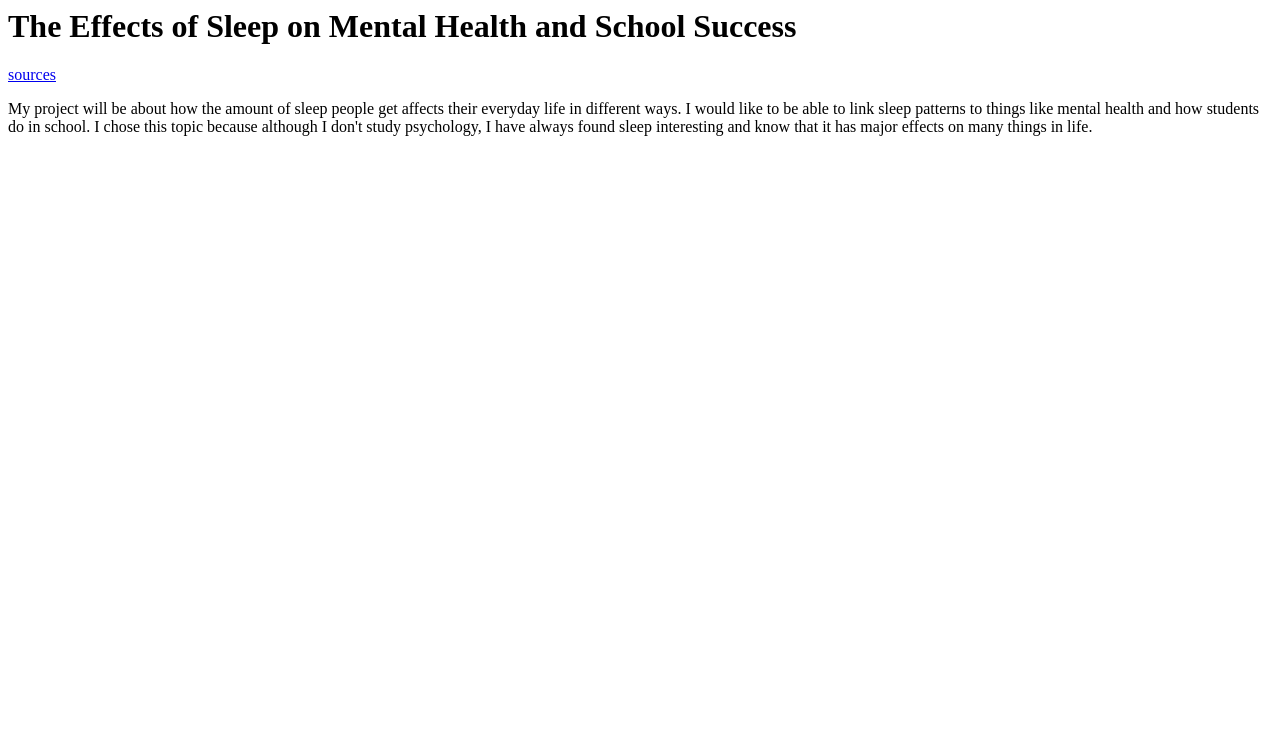
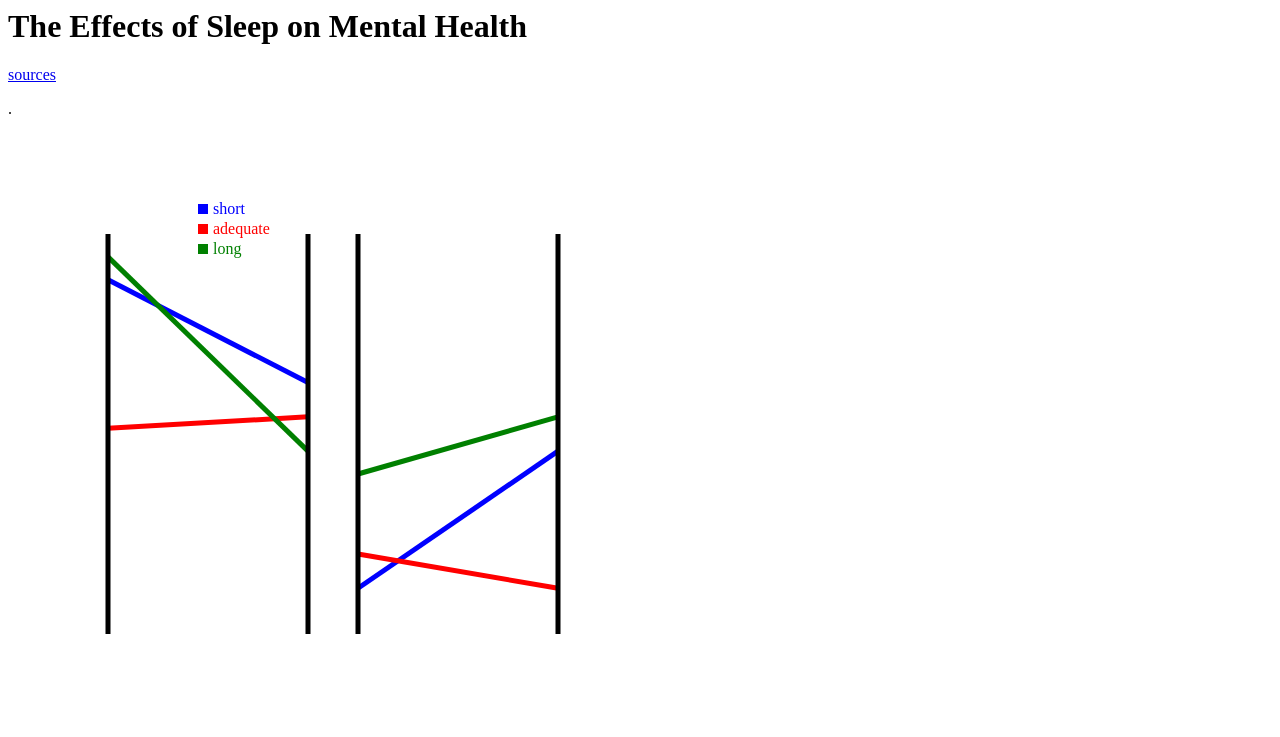
Before and after one commit to skyoung2000/SemesterProject, a plain HTML site: page index.html in a window 1280 px wide. Drawn offline with nearby package versions, Linux system fonts and the light colour scheme.

Commit message:
beginnings of slope graph

```diff
--- /dev/null
+++ b/CMDScores.csv
@@ -0,0 +1,4 @@
+DurationOfSleep,boysTime1,boysTime2,girlsTime1,girlsTime2
+short,13.1,12.2,10.4,11.6
+adequate,11.8,11.9,10.7,10.4
+long,13.3,11.6,11.4,11.9
--- a/dashboard.js
+++ b/dashboard.js
@@ -0,0 +1,199 @@
+
+var makeTranslateString = function(x,y)
+{
+    return "translate("+x+","+y+")";
+}
+//make slope graph
+var drawSlopeGraph = function(CMDScores,screen)
+{
+   // var graph = {width:100,height:200}
+   // console.log(graph)
+    var screen = {width:600, height:600}
+    var graph = d3.select("svg")
+    .append("g")
+    .attr("width",screen.width)
+    .attr("height",screen.height)
+
+
+    //upper left corner placement of slope graph
+    // chenge this to change location of whole graph
+    var graphLocX = 100
+    var graphLocY = 100
+
+    //make vertical lines
+
+    var xshift = 200
+    var lengthOfLine=400
+
+    var xScale = d3.scaleLinear()
+    .domain([10,14])
+    .range([0,400]);
+
+
+    //make slope lines
+    var slopeLines = function(graphLocX, graphLocY, xshift, lengthOfLine, color, beginning, end)
+    {
+        xScale = d3.scaleLinear()
+        .domain([10,14])
+        .range(0,lengthOfLine)
+
+        d3.select("svg")
+        .append("g")
+        .attr("class","slopeLine")
+        .append("line")
+        .style("stroke",color)
+        .style("stroke-width",5)
+        .attr("x1",graphLocX)
+        .attr("y1",graphLocY+lengthOfLine-beginning)
+        .attr("x2",graphLocX+xshift)
+        .attr("y2",graphLocY+lengthOfLine-end)
+    };
+
+
+    //why do I have to keep repeating this
+    var xScale = d3.scaleLinear()
+    .domain([10,13.5])
+    .range([0,lengthOfLine]);
+    console.log(xScale(Number(CMDScores[1].boysTime2)))
+
+    //short duration boys
+    var boysShort1 = xScale(Number(CMDScores[0].boysTime1))
+    var boysShort2 = xScale(Number(CMDScores[0].boysTime2))
+    slopeLines(graphLocX,graphLocY, xshift, lengthOfLine, "blue", boysShort1,boysShort2);
+
+    //adequate duration boys
+    var xScale = d3.scaleLinear()
+    .domain([10,13.5])
+    .range([0,lengthOfLine]);
+    var boysAdequate1 =xScale(Number(CMDScores[1].boysTime1))
+    var boysAdequate2 =xScale(Number(CMDScores[1].boysTime2))
+    console.log(boysAdequate1)
+    slopeLines(graphLocX,graphLocY, xshift, lengthOfLine, "red", boysAdequate1,boysAdequate2)
+
+    //long duration boys
+     var xScale = d3.scaleLinear()
+    .domain([10,13.5])
+    .range([0,lengthOfLine]);
+    var boysLong1 =xScale(Number(CMDScores[2].boysTime1))
+    var boysLong2 =xScale(Number(CMDScores[2].boysTime2))
+    slopeLines(graphLocX,graphLocY, xshift, lengthOfLine, "green", boysLong1,boysLong2)
+
+    var xScale = d3.scaleLinear()
+    .domain([10,13.5])
+    .range([0,lengthOfLine]);
+    var girlsShort1 = xScale(Number(CMDScores[0].girlsTime1))
+    var girlsShort2 = xScale(Number(CMDScores[0].girlsTime2))
+    slopeLines(graphLocX+xshift+50,graphLocY, xshift, lengthOfLine, "blue", girlsShort1,girlsShort2)
+
+    var xScale = d3.scaleLinear()
+    .domain([10,13.5])
+    .range([0,lengthOfLine]);
+    var girlsAdequate1 = xScale(Number(CMDScores[1].girlsTime1))
+    var girlsAdequate2 = xScale(Number(CMDScores[1].girlsTime2))
+    slopeLines(graphLocX+xshift+50,graphLocY, xshift, lengthOfLine, "red", girlsAdequate1,girlsAdequate2)
+
+    var xScale = d3.scaleLinear()
+    .domain([10,13.5])
+    .range([0,lengthOfLine]);
+    var girlsLong1 = xScale(Number(CMDScores[2].girlsTime1))
+    var girlsLong2 = xScale(Number(CMDScores[2].girlsTime2))
+    slopeLines(graphLocX+xshift+50,graphLocY, xshift, lengthOfLine, "green", girlsLong1,girlsLong2)
+
+    //make vertical lines
+    var vertLine = function(graphLocX,graphLocY,lengthOfLine, xshift)
+    {
+    d3.select("svg")
+    .append("g")
+    .attr("class", "vertLine")
+    .append("line")
+    .style("stroke","black")
+    .style("stroke-width",5)
+    .attr("x1",graphLocX+xshift)
+    .attr("y1",graphLocY)
+    .attr("x2",graphLocX+xshift)
+    .attr("y2",graphLocY+lengthOfLine)
+    }
+    var xshift = 200
+    var lengthOfLine=400
+    vertLine(graphLocX,graphLocY,lengthOfLine, 0)
+    vertLine(graphLocX,graphLocY, lengthOfLine, xshift)
+    vertLine(graphLocX,graphLocY,lengthOfLine, xshift+50)
+    vertLine(graphLocX,graphLocY,lengthOfLine, xshift*2+50)
+
+
+    //make legend
+    var drawLegend = function(graphDim,margins)
+{
+
+
+   var categories = [
+       {
+           class:"short",
+           name:"short"
+       },
+       {
+           class:"adequate",
+           name:"adequate"
+       },
+       {
+           class:"long",
+           name:"long"
+       }
+    ]
+
+var legend = d3.select("svg")
+    .append("g")
+    .classed("legend",true)
+   .attr("transform", makeTranslateString(190,70) )
+
+var entries = legend.selectAll("g")
+        .data(categories.map(function(category)
+                            {
+            return category.name
+        }))
+        .enter()
+        .append("g")
+        .classed("legendEntry",true)
+        .attr("fill", function(category)
+              {
+            if(category == "short")
+                {return "blue"}
+            if(category == "adequate")
+                {return "red"}
+            if(category == "long")
+                {return "green"}
+        })
+        .attr("transform",function(categories,index)
+              {
+            console.log(categories.length)
+                return "translate(0,"+index*20+")";
+              })
+
+        entries.append("rect")
+                .attr("width",10)
+                .attr("height",10)
+
+        entries.append("text")
+                .text(function(name){return name})
+                .attr("x",15)
+                .attr("y",10)
+
+}
+drawLegend(screen)
+}
+
+//get CMD score Data
+var successFCN = function(CMDScores,screen)
+{
+    screen = {width:600, height:600}
+    console.log("CMD Scores",CMDScores);
+    drawSlopeGraph(CMDScores,screen)
+}
+
+var failFCN = function(error)
+{
+    console.log("error",error);
+}
+
+var CMDPromise = d3.csv("CMDScores.csv")
+CMDPromise.then(successFCN,failFCN);
--- a/index.html
+++ b/index.html
@@ -5,10 +5,15 @@
 
 <body>
 
-    <h1>The Effects of Sleep on Mental Health and School Success</h1>
+    <h1>The Effects of Sleep on Mental Health</h1>
     <a href = "sources.html">sources</a>
-    <p> My project will be about how the amount of sleep people get affects their everyday life in different ways. I would like to be able to link sleep patterns to  things like mental health and how students do in school. I chose this topic because although I don't study psychology, I have always found sleep interesting and know that it has major effects on many things in life.</p>
+    <p>.</p>
 
+    <svg width = "600" height = "600">
+    </svg>
+
+    <script src="https://d3js.org/d3.v5.min.js"></script>
+    <script src = "dashboard.js"></script>
     </body>
 
 
--- a/EDA - suff sleep by gender (1).csv
+++ b/suffSleepByGender.csv
@@ -1,4 +1,4 @@
-,Male,Female
+Amount of Sleep,Male,Female
 Far too little,8,8
 Rather too little,27,31
 "Yes, just about enough",56,53
```
Also changed, not shown: dashboard.html (deleted).
